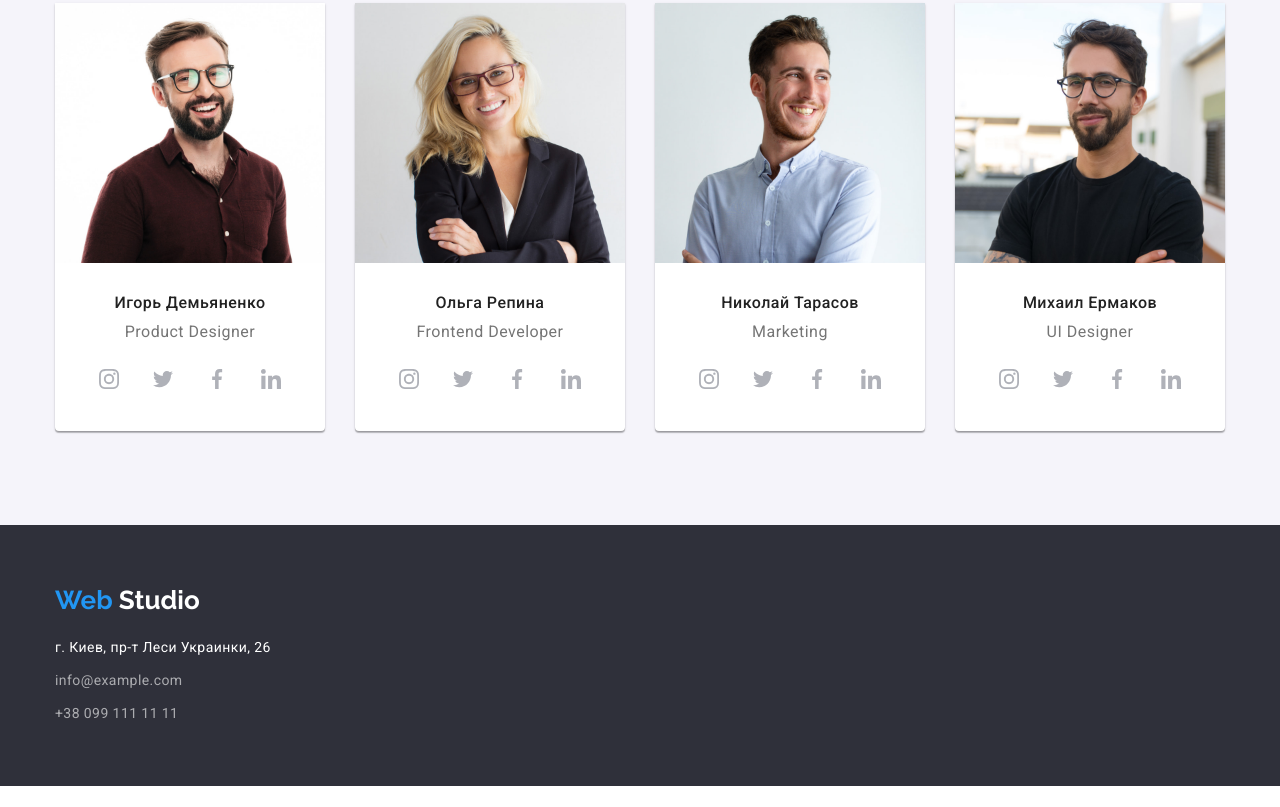
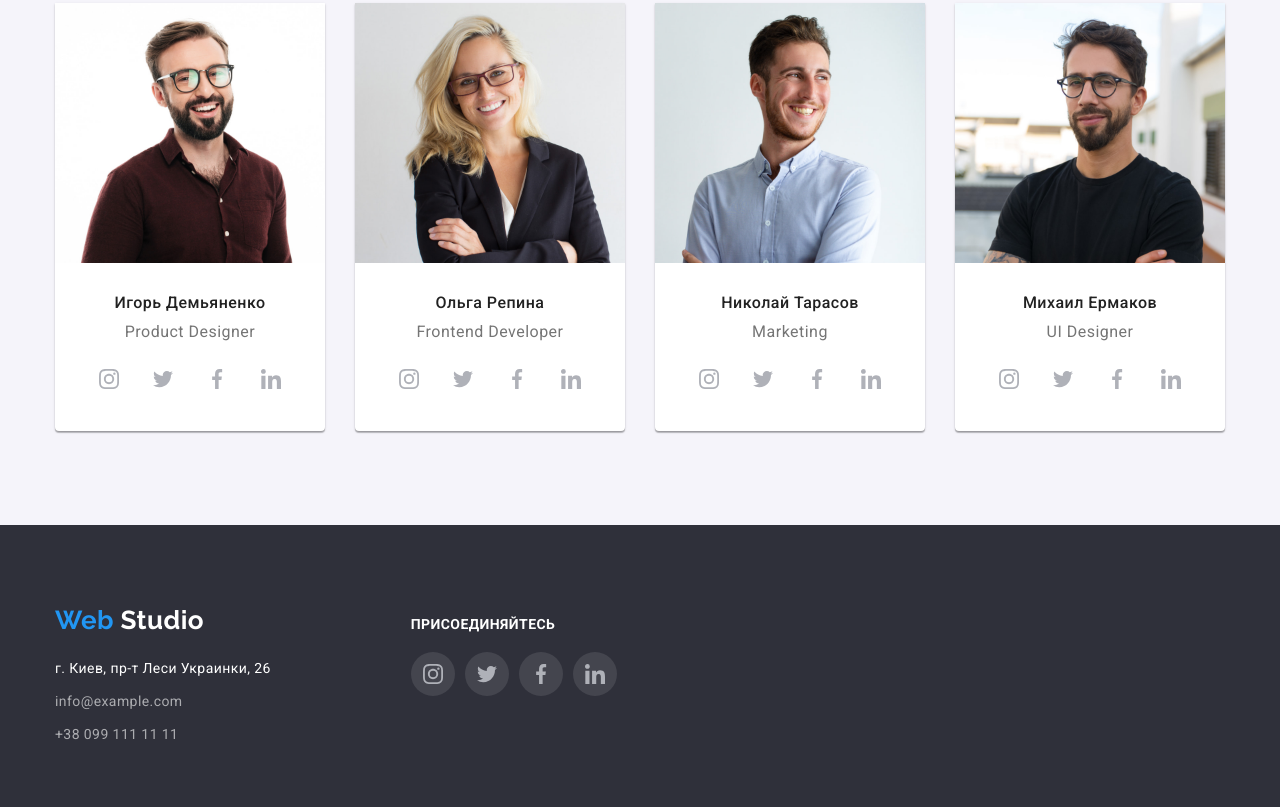
Before and after one commit to SakydonDmytro/goit-markup-hw-04, a plain HTML site: page index.html in a window 1280 px wide. Shown: the part 1630-2437 px from the top of the page. Before the commit the page ends 2416 px from the top, so only its background shows below. Drawn offline with nearby package versions, Linux system fonts and the light colour scheme.

Commit message:
add foter social links

```diff
--- a/css/styles.css
+++ b/css/styles.css
@@ -12,6 +12,7 @@
     --head-border-line-color: #ECECEC;
     --heroic-gradient: rgba(47, 48, 58, 0.4);
     --social-icon-color:#AFB1B8;
+    --bottom-social-link-background:rgba(255, 255, 255, 0.1);
 }
 
 /*~~~~~~~~~~~~~~~~~~
@@ -359,13 +360,16 @@ feauter styles
     border-radius: 50%;
     fill: var(--social-icon-color) ;
 }
-.team-social-link:hover,
-.team-social-link:focus
+.team-social-link:hover .team-social-icon,
+.team-social-link:focus .team-social-icon
 {
-    background-color: var(--main-hover-color);
+
     fill: var(--main-button-text-color);
 }
-
+.team-social-link:hover,
+.team-social-link:focus {
+    background-color: var(--main-hover-color);
+}
 /*~~~~~~~~~~~
 Footer styles
 ~~~~~~~~~~~~*/
@@ -374,6 +378,10 @@ Footer styles
     background-color: #2F303A;
     padding-top: 60px;
     padding-bottom: 60px;
+}
+.bottom-container {
+    display: flex;
+    align-items: baseline;
 }
 .bottom-site-logo {
 
@@ -418,6 +426,28 @@ Footer styles
 .bottom-nav-links:hover,
 .bottom-nav-links:focus{
     color: var(--main-hover-color);
+}
+.bottom-social-head {
+    font-weight: 700;
+    font-size: 14px;
+    line-height: 16px;
+    letter-spacing: 0.03em;
+    color: var(--main-button-text-color);
+    display: block;
+    margin-bottom: 20px;
+}
+.bottom-address {
+    margin-right: 70px;
+}
+.bottom-social-links {
+    display: flex;
+    justify-content: left;
+    align-items: center;
+    list-style-type: none;
+
+}
+.bottom-social-link {
+    background-color: var(--bottom-social-link-background);
 }
 
 /*~~~~~~~~~~~~
--- a/index.html
+++ b/index.html
@@ -356,7 +356,8 @@
 		</main>
 		<!-- footer -->
 		<footer class="bottom">
-			<div class="container">
+			<div class="container bottom-container">
+				<div class="bottom-address">
 					<a lang="en" class="bottom-site-logo" href="/">
 						Web
 						<span class="site-logo-part-2">Studio</span>
@@ -373,6 +374,64 @@
 						</ul>
 					</address>
 				</div>
+				<div class="bottom-social">
+					<h3 class="bottom-social-head">ПРИСОЕДИНЯЙТЕСЬ</h3>
+					<ul class="bottom-social-links">
+						<li class="team-social-items">
+							<a
+								class="team-social-link bottom-social-link"
+								href="#"
+								target="_blanck"
+								rel="noopener noreferrer"
+								aria-label="иконка Instagramm"
+							>
+								<svg class="team-social-icon" width="20" height="20">
+									<use href="./images/sprite.svg#icon-instagram"></use>
+								</svg>
+							</a>
+						</li>
+						<li class="team-social-items">
+							<a
+								class="team-social-link bottom-social-link"
+								href="#"
+								target="_blanck"
+								rel="noopener noreferrer"
+								aria-label="иконка Twitter"
+							>
+								<svg class="team-social-icon" width="20" height="20">
+									<use href="./images/sprite.svg#icon-twitter"></use>
+								</svg>
+							</a>
+						</li>
+						<li class="team-social-items">
+							<a
+								class="team-social-link bottom-social-link"
+								href="#"
+								target="_blanck"
+								rel="noopener noreferrer"
+								aria-label="иконка Facebook"
+							>
+								<svg class="team-social-icon" width="20" height="20">
+									<use href="./images/sprite.svg#icon-facebook"></use>
+								</svg>
+							</a>
+						</li>
+						<li class="team-social-items">
+							<a
+								class="team-social-link bottom-social-link"
+								href="#"
+								target="_blanck"
+								rel="noopener noreferrer"
+								aria-label="иконка LinkedIn"
+							>
+								<svg class="team-social-icon" width="20" height="20">
+									<use href="./images/sprite.svg#icon-linkedin"></use>
+								</svg>
+							</a>
+						</li>
+					</ul>
+				</div>
+			</div>
 		</footer>
 	</body>
 </html>
```
Lines whose indentation alone changed are shown as unchanged.
